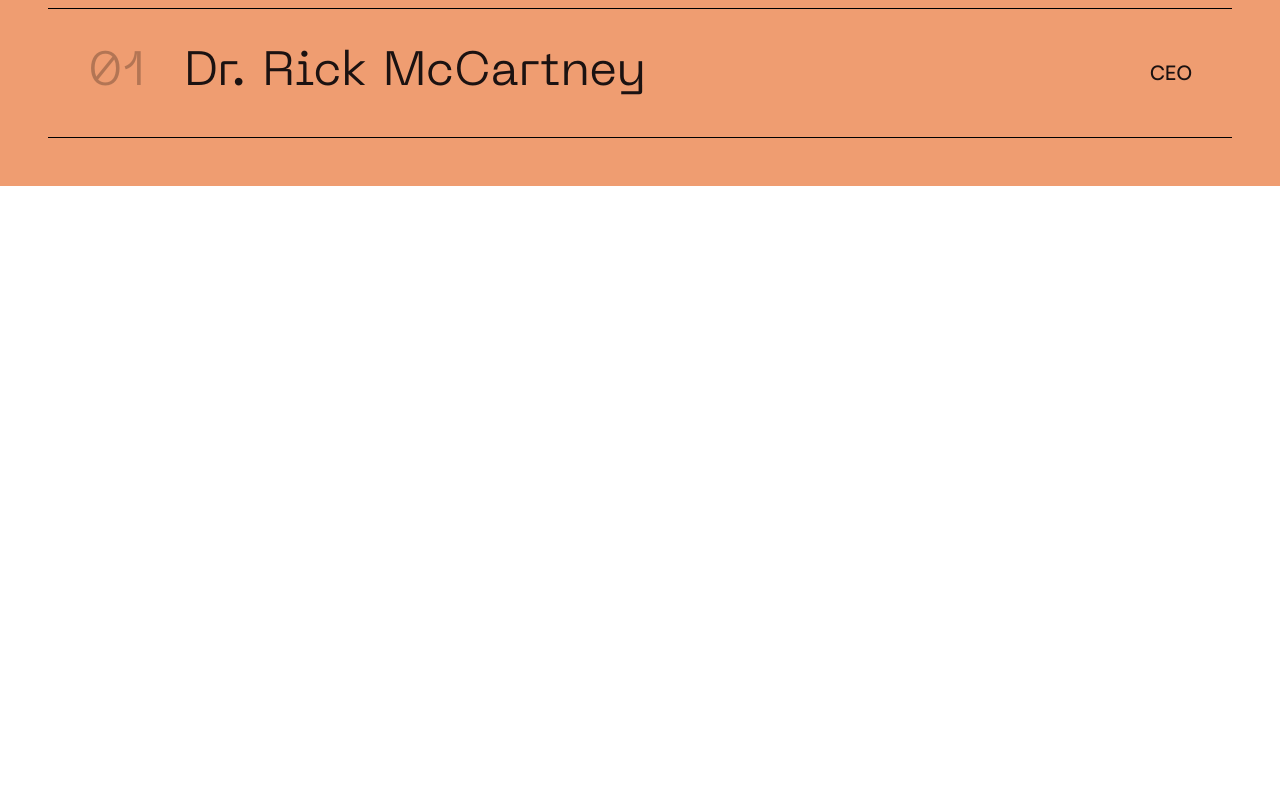
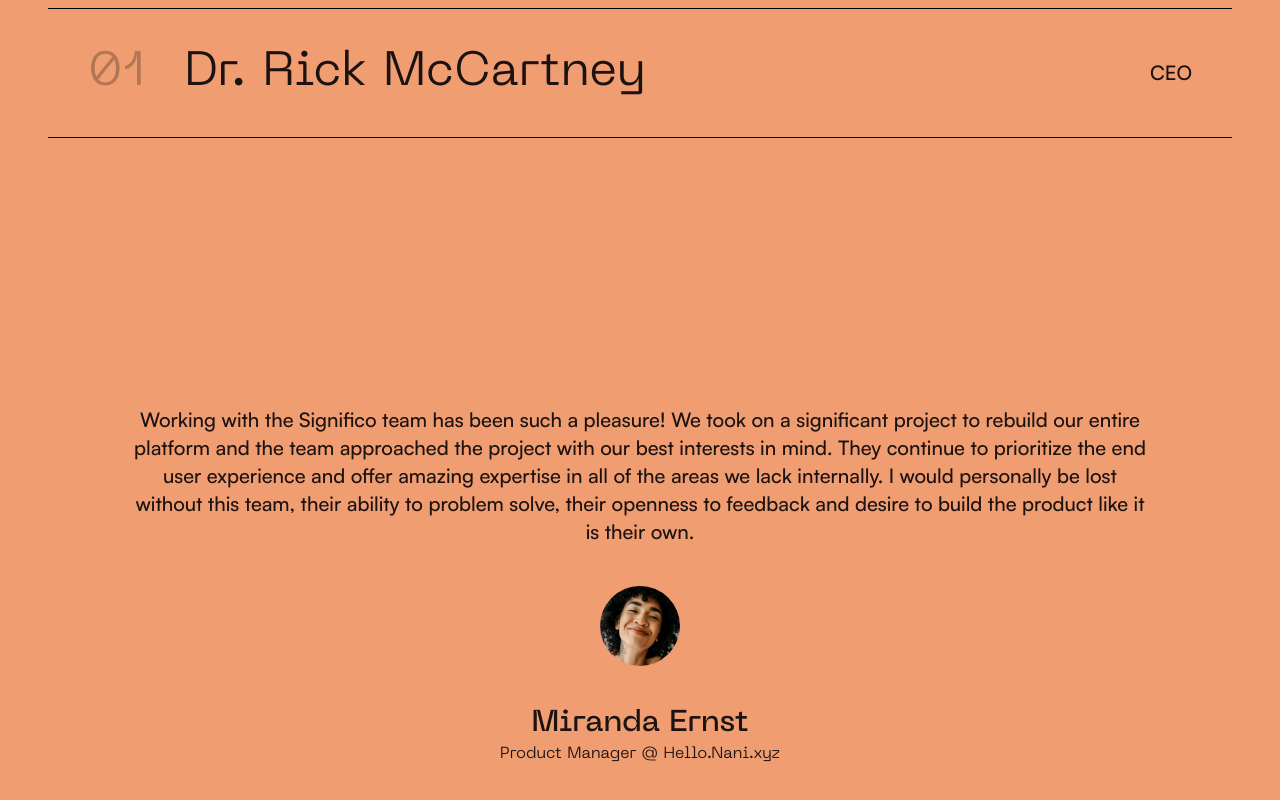
Before and after one commit to Code-with-Nani/Significo-clone, a React (Vite) app: page / in a window 1280 px wide. Shown: the part 6728-7528 px from the top of the page. Before the commit the page ends 6914 px from the top, so only its background shows below. Built offline with nearby package versions, Linux system fonts and the light colour scheme.

Commit message:
added paragraph section

```diff
--- a/src/App.jsx
+++ b/src/App.jsx
@@ -5,6 +5,7 @@ import slide1 from "./assets/images/slidesimg1.jpg";
 import slide2 from "./assets/images/slidesimg2.jpg";
 import slide3 from "./assets/images/slidesimg5.jpg";
 import slide4 from "./assets/images/slidesimg4.jpg";
+import paraImg from "./assets/images/slidesimg4.jpg";
 import slide5 from "./assets/images/flash.png";
 
 function App() {
@@ -410,7 +411,7 @@ function App() {
         </div>
       </div>
       {/* team */}
-      <div className="team section w-full min-h-screen p-12 ">
+      <div className="team section w-full p-12 ">
         <h2 className="light text-6xl text-center">Our Team</h2>
         {/* list */}
         <div className="list w-full mt-16">
@@ -518,6 +519,32 @@ function App() {
           </div>
         </div>
       </div>
+      {/*paragraph*/}
+      <div className="para section w-full h-screen flex flex-col gap-10 justify-center items-center">
+        <div className="text w-[80%] text-center">
+          <p className="text-xl font-medium">
+            Working with the Significo team has been such a pleasure! We took on
+            a significant project to rebuild our entire platform and the team
+            approached the project with our best interests in mind. They
+            continue to prioritize the end user experience and offer amazing
+            expertise in all of the areas we lack internally. I would personally
+            be lost without this team, their ability to problem solve, their
+            openness to feedback and desire to build the product like it is
+            their own.
+          </p>
+        </div>
+        <div className="personal flex flex-col justify-center items-center">
+          <div className="img w-20 h-20 rounded-full overflow-hidden">
+            <img
+              src={paraImg}
+              alt=""
+              className="w-full h-full object-cover scale-150"
+            />
+          </div>
+          <h2 className="text-3xl medium mt-10">Miranda Ernst</h2>
+          <h3 className="light">Product Manager @ Hello.Nani.xyz</h3>
+        </div>
+      </div>
     </div>
   );
 }
```
